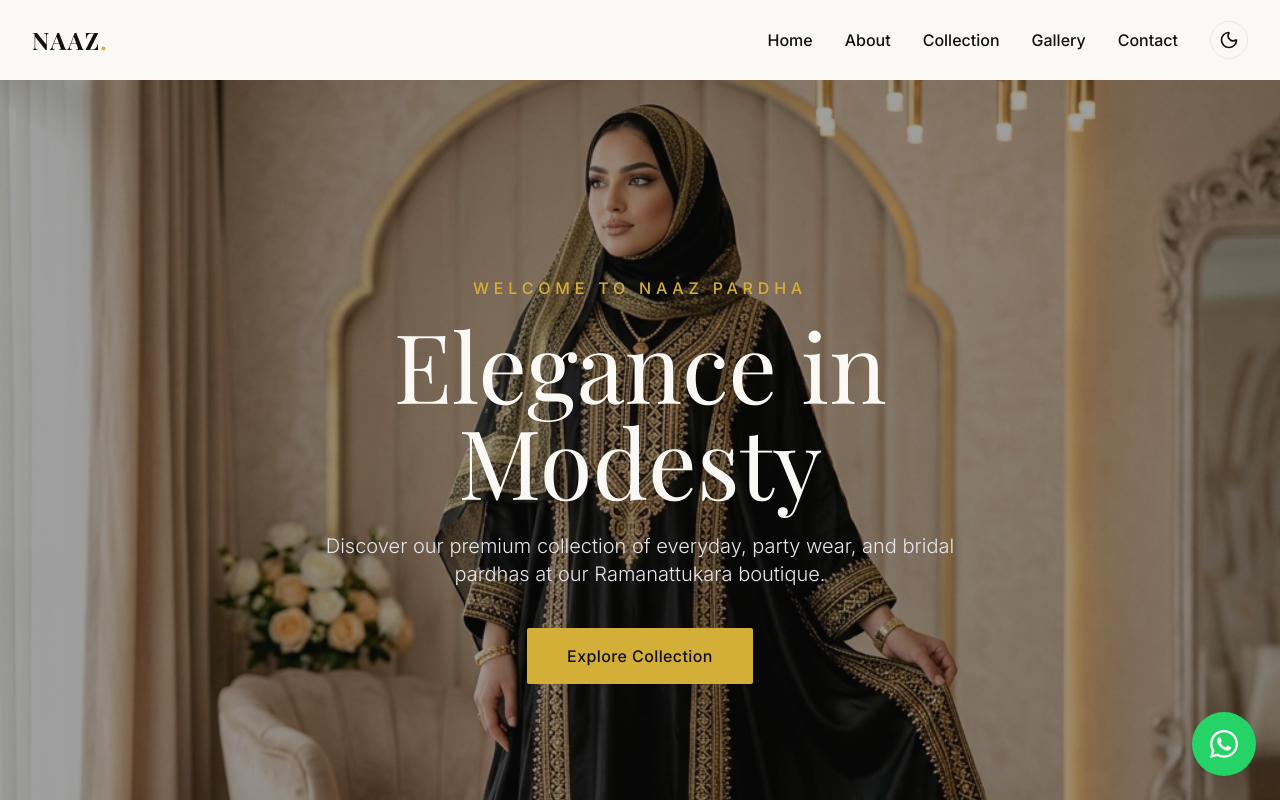
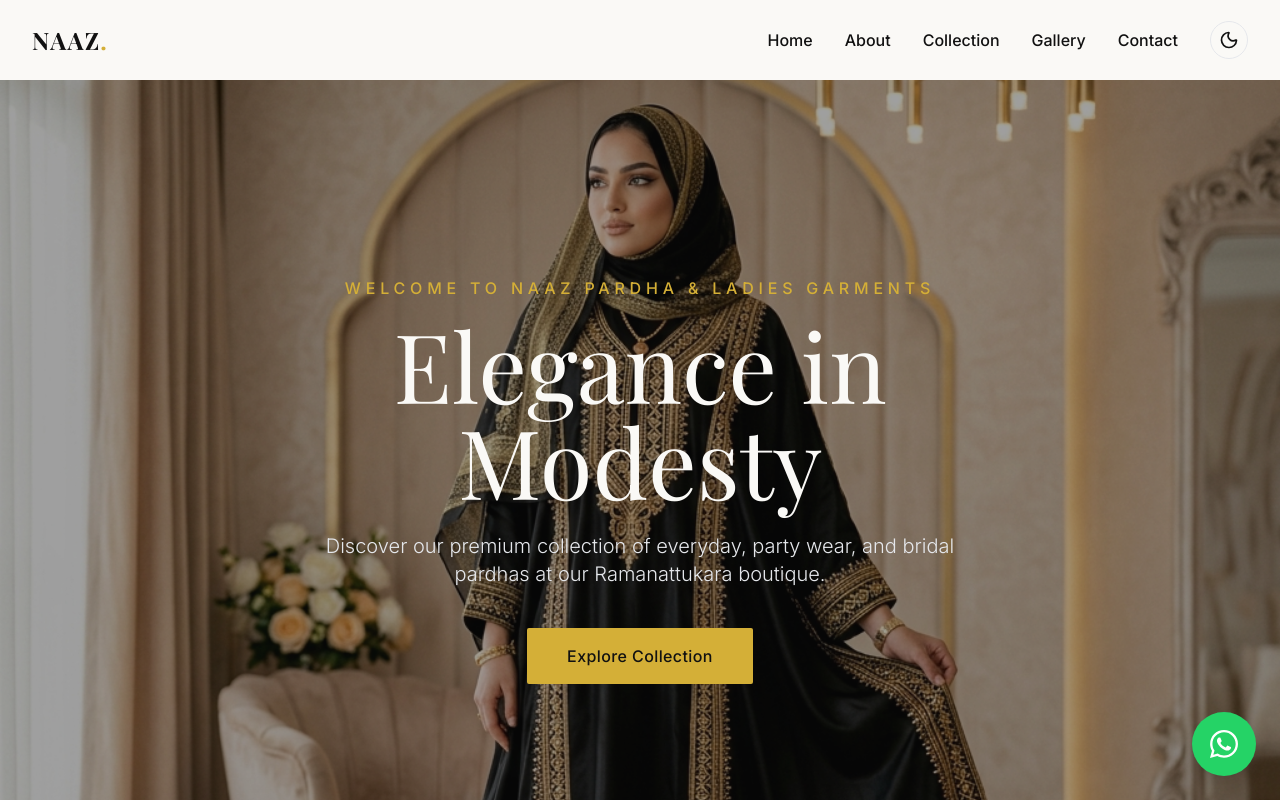
Before and after one commit to MuhammedFarhanPC/Naaz-Pardha-Website, a React (Vite) app: page / in a window 1280 px wide. Shown: the top 800 px of the page. Built offline with nearby package versions, Linux system fonts and the light colour scheme; a web font is replaced by a local one.

Commit message:
Update welcome message to include 'Ladies Garments'

```diff
--- a/src/components/Hero.jsx
+++ b/src/components/Hero.jsx
@@ -24,7 +24,7 @@ const Hero = () => {
           transition={{ duration: 0.8, delay: 0.2 }}
           className="text-brand-gold font-medium tracking-[0.3em] uppercase mb-4 text-sm md:text-base"
         >
-          Welcome to Naaz Pardha
+          Welcome to Naaz Pardha & Ladies Garments
         </motion.p>
         <motion.h1
           initial={{ opacity: 0, y: 30 }}
```
